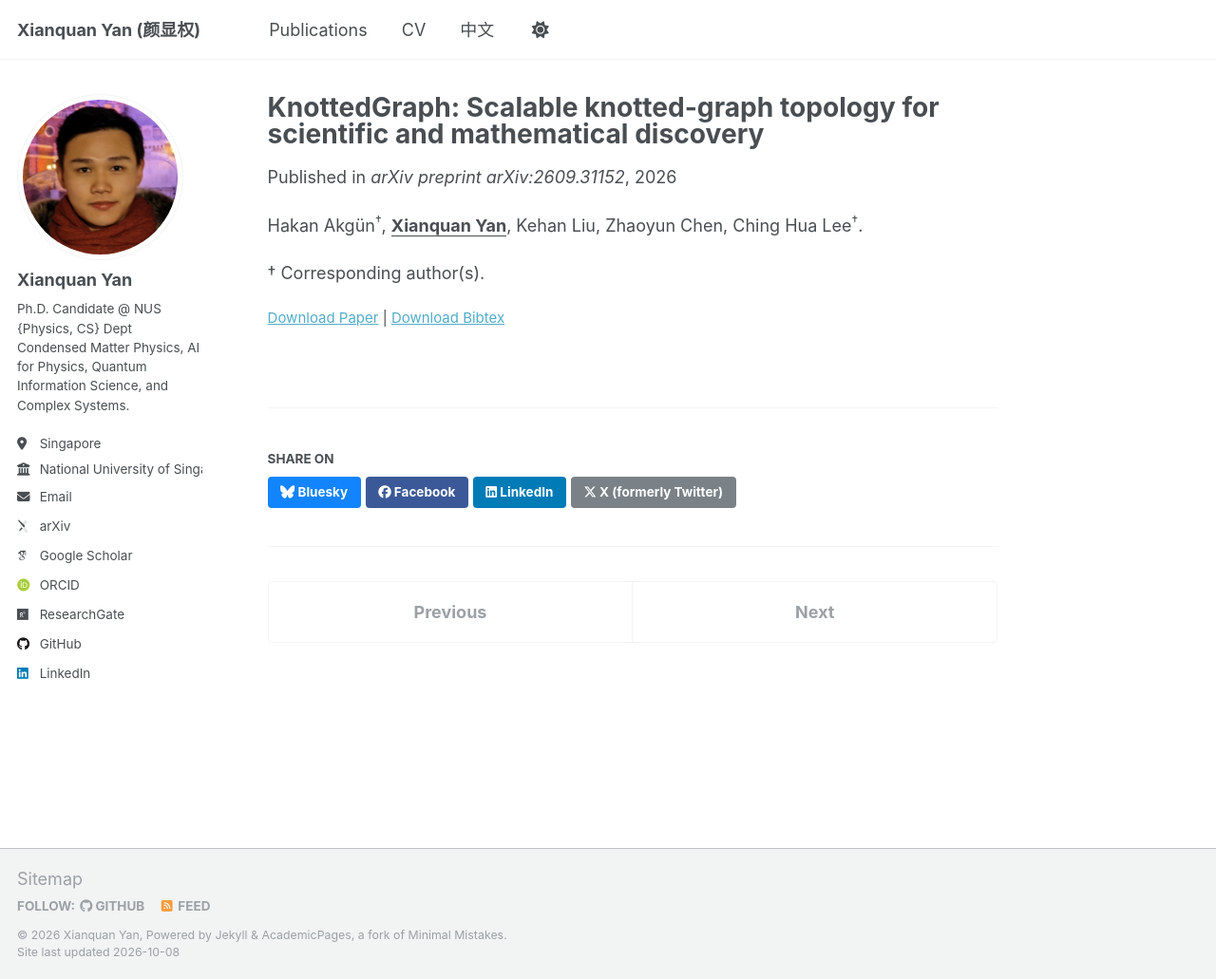
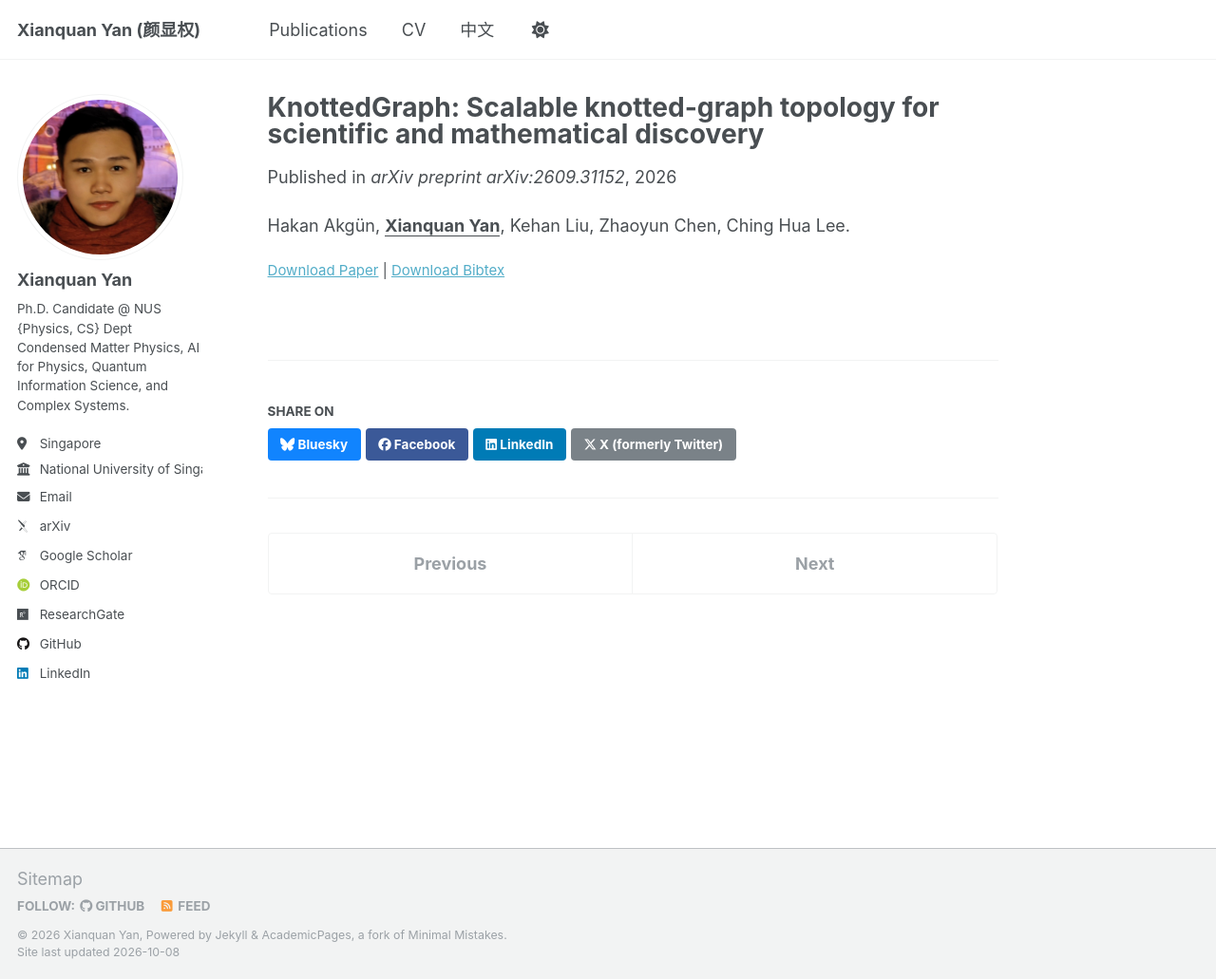
Before and after one commit to sarinstein-yan/sarinstein-yan.github.io, a Jekyll site: the page built from _publications/2026-09-25-knottedgraph.md, in a window 1280 px wide and 1031 px high. Shown: the whole window at 95% size. Built offline with Jekyll 4.4.1, drawn with Linux system fonts in a browser that asks for light colours; some web fonts are replaced.

Commit message:
Remove corresponding marks from two coauthor entries and CVs

```diff
--- a/_pages/zh/2026-08-20-practical-error-mitigation.html
+++ b/_pages/zh/2026-08-20-practical-error-mitigation.html
@@ -11,6 +11,5 @@ author_profile: true
 <div class="publication-list">
 {% assign post = site.publications | where: 'permalink', '/publication/2026-08-20-practical-error-mitigation' | first %}
 {% include publication-card.html %}
-<p class="pub-legend"><sup>†</sup> 通讯作者（含共同通讯）</p>
 </div>
 <p><a href="{{ '/zh/publications/' | relative_url }}">← 全部论文</a></p>
--- a/_pages/zh/2026-09-25-knottedgraph.html
+++ b/_pages/zh/2026-09-25-knottedgraph.html
@@ -10,5 +10,4 @@ author_profile: true
 <link rel="stylesheet" href="{{ "/assets/css/publications.css" | relative_url }}">
 {% assign post = site.publications | where: "permalink", "/publication/2026-09-25-knottedgraph" | first %}
 {% include publication-card.html %}
-<p class="pub-legend"><sup>*</sup> 共同贡献 · <sup>†</sup> 通讯作者（含共同通讯）</p>
 <p><a href="{{ "/zh/publications/" | relative_url }}">← 全部论文</a></p>
--- a/_publications/2026-09-25-knottedgraph.md
+++ b/_publications/2026-09-25-knottedgraph.md
@@ -11,10 +11,8 @@ venue: "arXiv preprint arXiv:2609.31152"
 paperurl: "https://arxiv.org/abs/2609.31152"
 bibtexurl: "/files/2026-09-25-knottedgraph.bib"
 excerpt: ""
-authors_display: "Hakan Akgün<sup>†</sup>, <strong><u>Xianquan Yan</u></strong>, Kehan Liu, Zhaoyun Chen, Ching Hua Lee<sup>†</sup>"
+authors_display: "Hakan Akgün, <strong><u>Xianquan Yan</u></strong>, Kehan Liu, Zhaoyun Chen, Ching Hua Lee"
 codeurl: "https://github.com/HakanAkgn/KnottedGraph"
 ---
 
-Hakan Akgün<sup>†</sup>, <strong><u>Xianquan Yan</u></strong>, Kehan Liu, Zhaoyun Chen, Ching Hua Lee<sup>†</sup>.
-
-† Corresponding author(s).
+Hakan Akgün, <strong><u>Xianquan Yan</u></strong>, Kehan Liu, Zhaoyun Chen, Ching Hua Lee.
```
Also changed, not shown: _publications/2026-08-20-practical-error-mitigation.md (+2 -4 lines), 2 other files.
